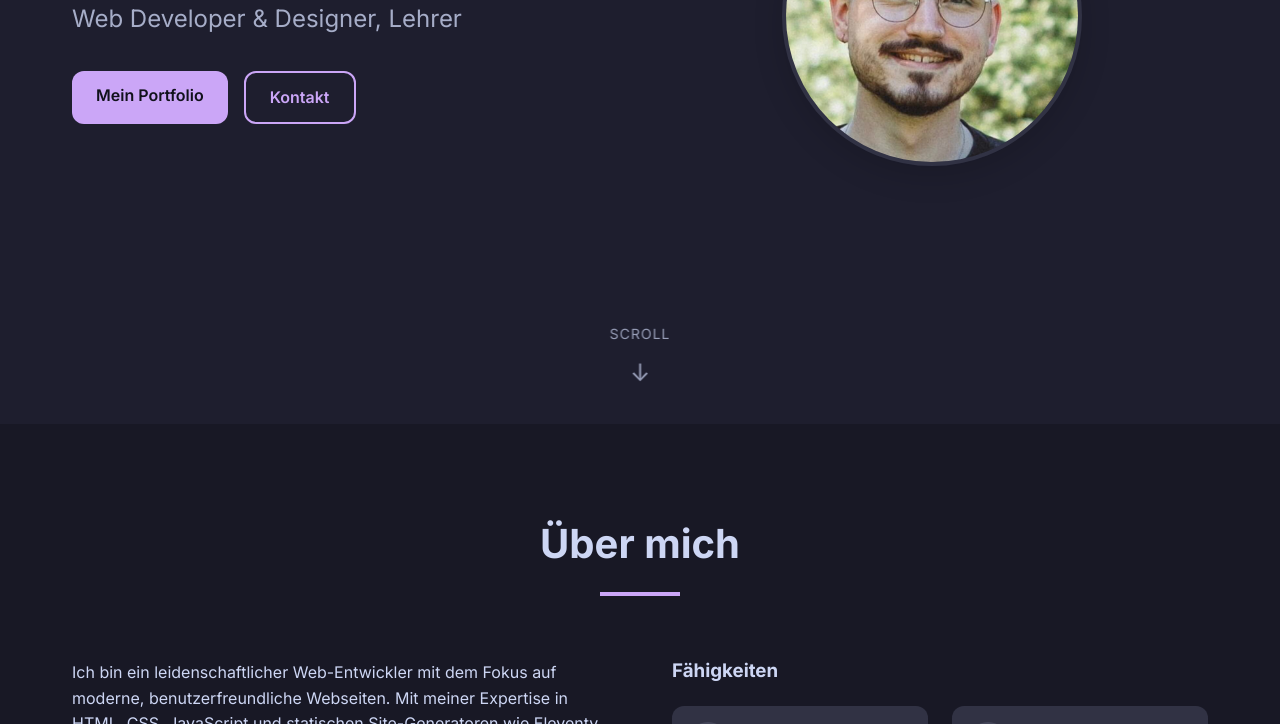
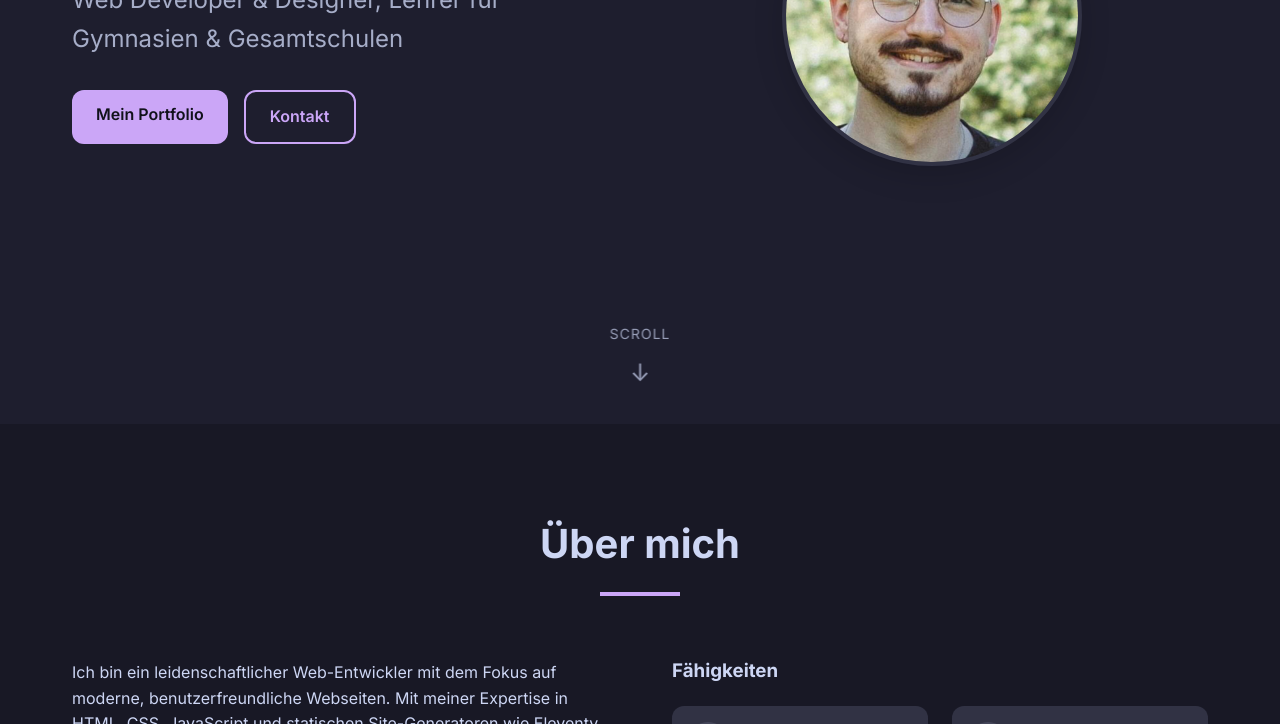
Before and after one commit to webCommits/portfolio, an Eleventy site: page src/index.njk in a window 1280 px wide. Shown: the part 376-1100 px from the top of the page. Built offline with nearby package versions, Linux system fonts and the light colour scheme; Eleventy itself is replaced by a stand-in of ours; files that its build step writes are made by us from their sources.

Commit message:
Added Lehrer text

```diff
--- a/src/_includes/sections/hero.njk
+++ b/src/_includes/sections/hero.njk
@@ -3,7 +3,7 @@
     <div class="hero-content">
       <div class="hero-text reveal-element">
         <h1 class="name">Lukas Schaffrath</h1>
-        <p class="title">Web Developer & Designer, Lehrer</p>
+        <p class="title">Web Developer & Designer, Lehrer für Gymnasien & Gesamtschulen</p>
         <div class="cta-buttons">
           <a href="#portfolio" class="btn btn-primary">Mein Portfolio</a>
           <a href="#contact" class="btn btn-outline">Kontakt</a>
```
